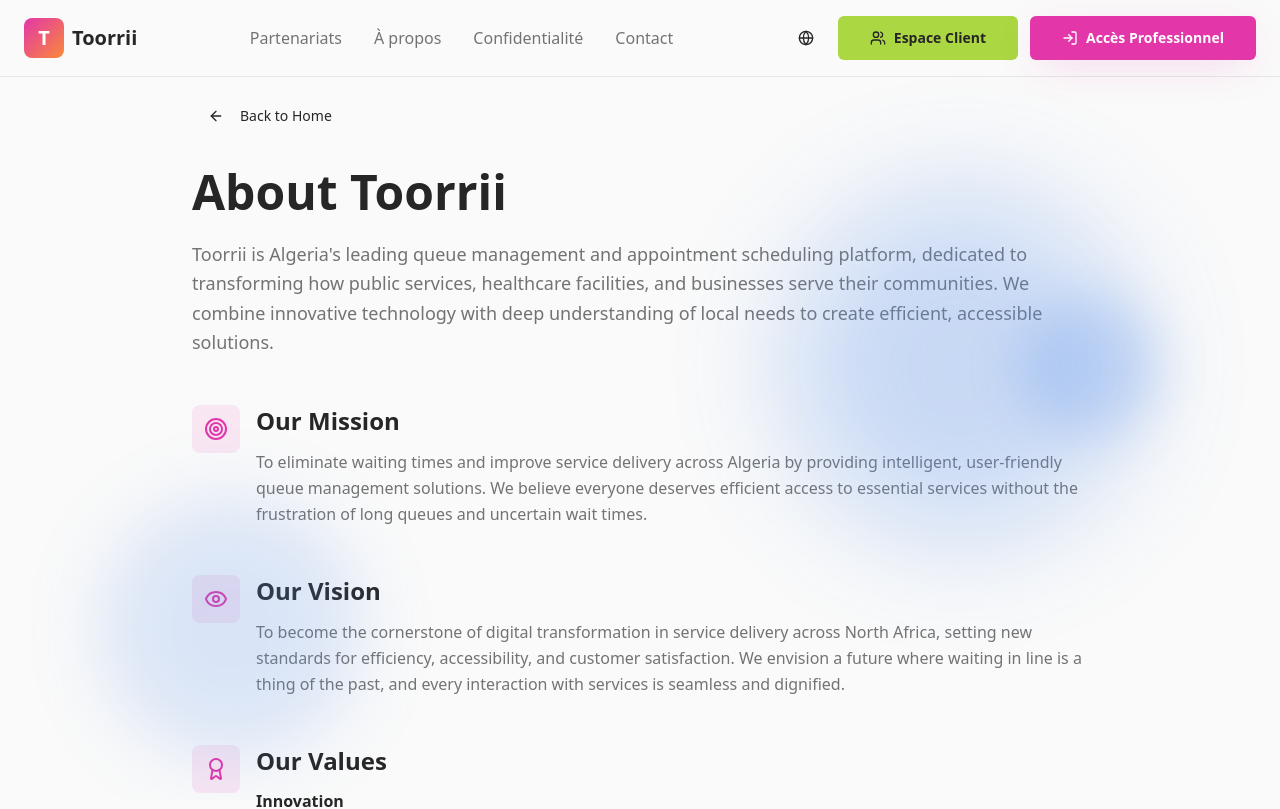
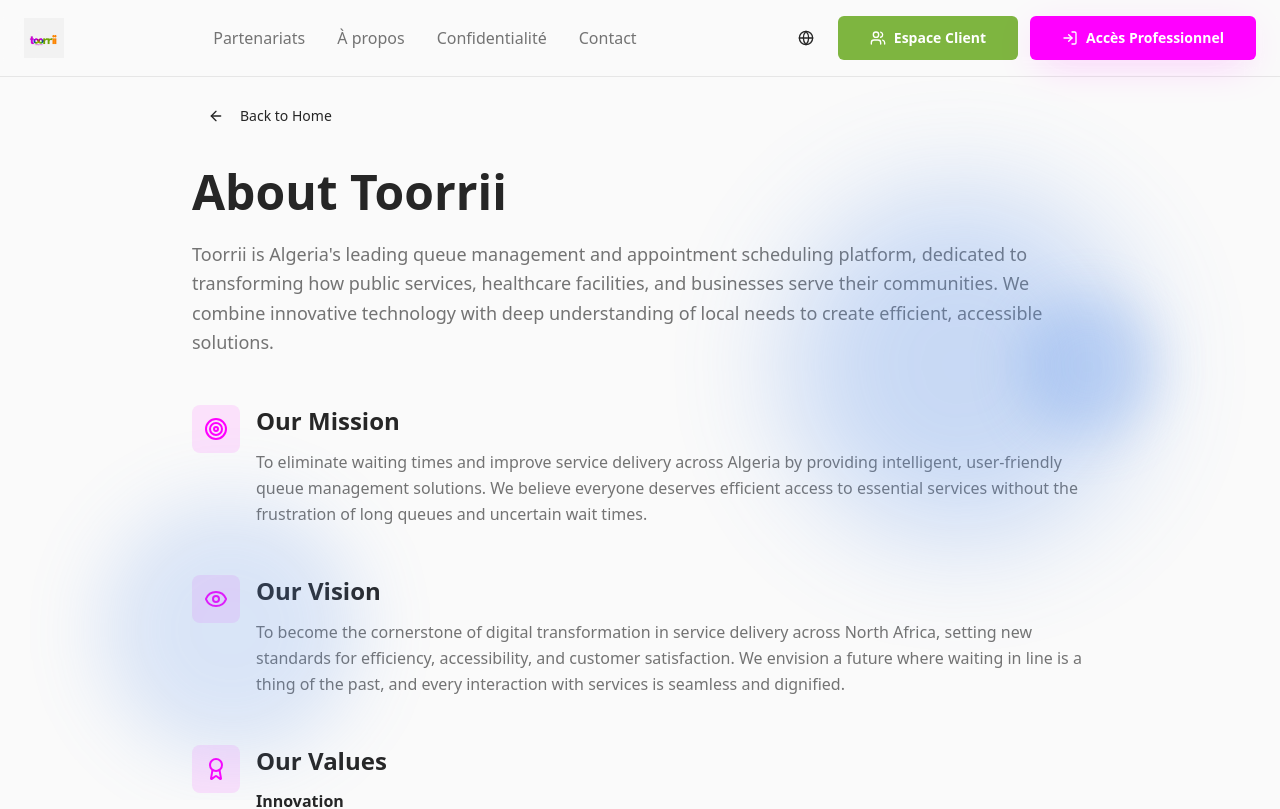
Before and after one commit to litimahmed/gleam-text-weave, a React (Vite) app: page /about-us in a window 1280 px wide. Shown: the top 809 px of the page. Built offline with nearby package versions, Linux system fonts and the light colour scheme.

Commit message:
Update color palette

```diff
--- a/src/components/Header.tsx
+++ b/src/components/Header.tsx
@@ -31,16 +31,19 @@ const Header = () => {
     >
       <div className="container mx-auto px-6 py-4">
         <div className="flex items-center justify-between">
+          <Link to="/">
             <motion.div
               className="flex items-center space-x-2 rtl:space-x-reverse"
               whileHover={{ scale: 1.05 }}
               transition={{ type: "spring", stiffness: 400, damping: 10 }}
             >
-            <div className="w-10 h-10 bg-gradient-primary rounded-lg flex items-center justify-center">
-              <span className="text-xl font-bold text-white">T</span>
-            </div>
-            <span className="text-xl font-bold text-foreground">Toorrii</span>
+              <img
+                src="/toorrii-logo.jpg"
+                alt="Toorrii Logo"
+                className="h-10 w-auto object-contain"
+              />
             </motion.div>
+          </Link>
 
           {/* Desktop Navigation */}
           <nav className="hidden lg:flex items-center space-x-8 rtl:space-x-reverse">
--- a/src/index.css
+++ b/src/index.css
@@ -17,50 +17,54 @@ All colors MUST be HSL.
     --popover: 0 0% 100%;
     --popover-foreground: 0 0% 15%;
 
-    --primary: 320 75% 55%;
+    /* Brand colors from Toorrii logo */
+    --primary: 300 100% 50%;
     --primary-foreground: 0 0% 100%;
-    --primary-light: 320 75% 65%;
-    --primary-dark: 320 75% 45%;
+    --primary-light: 300 100% 60%;
+    --primary-dark: 300 100% 40%;
 
-    --secondary: 78 65% 55%;
-    --secondary-foreground: 0 0% 15%;
+    /* Lime green from logo */
+    --secondary: 88 48% 48%;
+    --secondary-foreground: 0 0% 100%;
 
     --muted: 0 0% 96%;
     --muted-foreground: 0 0% 45%;
 
-    --accent: 25 95% 60%;
-    --accent-foreground: 0 0% 15%;
+    /* Orange from logo */
+    --accent: 30 100% 50%;
+    --accent-foreground: 0 0% 100%;
 
     --destructive: 0 84% 60%;
     --destructive-foreground: 0 0% 100%;
 
-    --success: 140 65% 45%;
+    /* Success green (slightly different from secondary for positive states) */
+    --success: 88 48% 48%;
     --success-foreground: 0 0% 100%;
 
     --border: 0 0% 90%;
     --input: 0 0% 90%;
-    --ring: 320 75% 55%;
+    --ring: 300 100% 50%;
 
-    /* Custom brand gradients - Magenta to Orange */
-    --gradient-primary: linear-gradient(135deg, hsl(320, 75%, 55%), hsl(25, 95%, 60%));
-    --gradient-hero: linear-gradient(135deg, hsl(320, 75%, 55%) 0%, hsl(25, 95%, 60%) 100%);
+    /* Custom brand gradients - Magenta to Orange from logo */
+    --gradient-primary: linear-gradient(135deg, hsl(300, 100%, 50%), hsl(30, 100%, 50%));
+    --gradient-hero: linear-gradient(135deg, hsl(300, 100%, 50%) 0%, hsl(30, 100%, 50%) 100%);
     --gradient-subtle: linear-gradient(180deg, hsl(0, 0%, 98%) 0%, hsl(0, 0%, 100%) 100%);
 
-    /* Shadows */
-    --shadow-elegant: 0 10px 40px -10px hsl(320 75% 55% / 0.25);
-    --shadow-glow: 0 0 60px hsl(320 75% 55% / 0.35);
-    --shadow-card: 0 4px 20px hsl(320 75% 55% / 0.12);
+    /* Shadows with brand colors */
+    --shadow-elegant: 0 10px 40px -10px hsl(300 100% 50% / 0.25);
+    --shadow-glow: 0 0 60px hsl(300 100% 50% / 0.35);
+    --shadow-card: 0 4px 20px hsl(300 100% 50% / 0.12);
 
     --radius: 0.5rem;
 
     --sidebar-background: 0 0% 98%;
     --sidebar-foreground: 0 0% 15%;
-    --sidebar-primary: 320 75% 55%;
+    --sidebar-primary: 300 100% 50%;
     --sidebar-primary-foreground: 0 0% 100%;
     --sidebar-accent: 0 0% 96%;
     --sidebar-accent-foreground: 0 0% 15%;
     --sidebar-border: 0 0% 90%;
-    --sidebar-ring: 320 75% 55%;
+    --sidebar-ring: 300 100% 50%;
   }
 }
 
```
Also changed, not shown: public/toorrii-logo.jpg (added), src/assets/toorrii-logo.jpg (added). Lines whose indentation alone changed are shown as unchanged.
